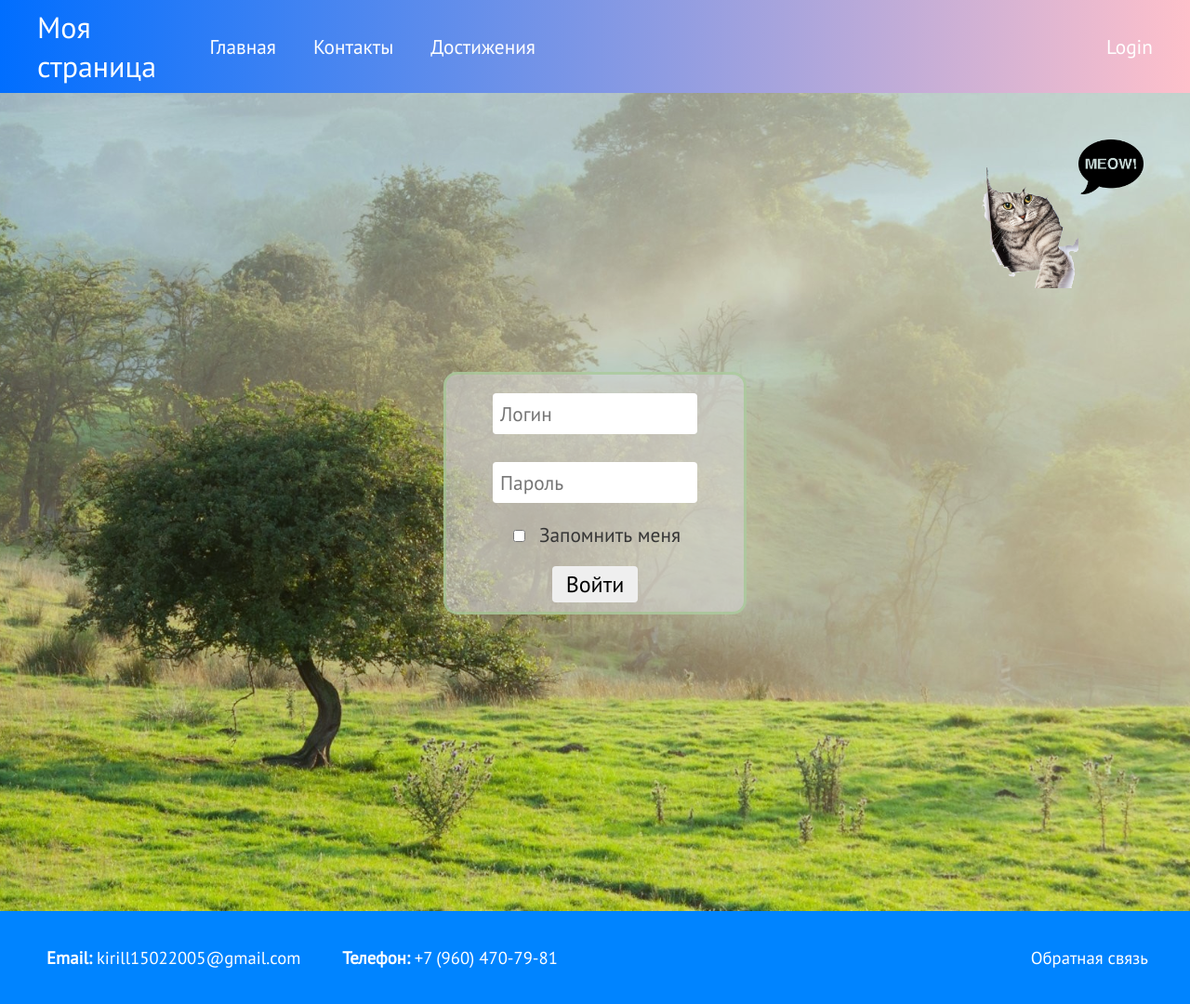
After one commit to FLISHL1/Site1, a PHP site: page /html/login.html in a window 1280 px wide. The commit adds this page. Shown: the whole page at 93% size. Run offline with PHP 8.4, Linux system fonts and the light colour scheme.

Commit message:
progress form

```diff
--- /dev/null
+++ b/html/login.html
@@ -0,0 +1,59 @@
+<!DOCTYPE html>
+<html lang="ru">
+<head>
+    <meta name="viewport" content="width=device-width, initial-scale=1.0">
+    <meta charset="utf-8">
+    <title>Главная</title>
+    <link rel="stylesheet" type="text/css" href="../static/css/main.css" media="screen">
+    <link rel="stylesheet" type="text/css" href="../static/css/header.css" media="screen">
+    <link rel="stylesheet" type="text/css" href="../static/css/login.css" media="screen">
+
+    <link rel="preconnect" href="https://fonts.googleapis.com">
+    <link rel="preconnect" href="https://fonts.gstatic.com" crossorigin>
+    <link href="https://fonts.googleapis.com/css2?family=PT+Sans&display=swap" rel="stylesheet">
+
+    <!-- <meta name="http-equiv=&quot;Content-Type&quot;" content="text/html; charset=utf-8"> -->
+
+</head>
+
+<body>
+    <header>
+        <nav class='navbar'>
+            <a href="../index.html" class="navbtn" id="mainbtn">Моя страница</a>
+            <a href="../index.html" class="navbtn">Главная</a>
+            <a href="#bottom" class="navbtn">Контакты</a>
+            <a href="" class="navbtn">Достижения</a>
+        </nav>
+        <a class="navbtn" id="loginbtn" href="html/login.html">Login</a>
+    </header>
+
+
+    <main>
+
+        <div>
+            <img src="../static/image/meow!.png" width="70px" style="float: right; margin: 50px 50px 0 0;">
+            <img src="../static/image/image_cat.png" width="130px" style="float: right; margin: 80px 0 0 0;">
+        </div>
+        <form  action="https://httpbin.org/post" method="POST">
+            <input type="text" name="login"  class="input" placeholder="Логин">
+            <input type="password" name="password"  class="input" placeholder="Пароль">
+            <label class="label_checkbox">
+                <input type="checkbox" name="remeber" class="checkbox">Запомнить меня
+            </label>
+            <input type="submit" class="btn" value="Войти">
+
+        </form>
+
+    </main>
+
+
+    <footer>
+        <div class="contact" id="bottom">
+        <p class="contact_text"><b>Email:</b> kirill15022005@gmail.com</p>
+        <p class="contact_text"><b>Телефон:</b> +7 (960) 470-79-81</p>
+        </div>
+        <a href="feedback.html" class="contact_text navbtn">Обратная связь</a>
+    </footer>
+
+
+</body>
--- /dev/null
+++ b/static/css/login.css
@@ -0,0 +1,40 @@
+form{
+    border: solid 3px rgba(153, 199, 135, 0.582);
+    border-radius: 15px;
+    display: flex;
+    flex-direction: column;
+    width: 25%;
+    background-color: rgba(211, 211, 211, 0.61);
+    margin: 300px auto 0 auto;
+}
+
+.input{
+    margin: 20px 50px 10px 50px;
+    padding: 8px;
+    border: 0;
+    border-radius: 4px;
+    font-family: 'PT Sans', sans-serif;
+    font-size: 16pt;
+
+}
+
+.checkbox{
+    margin-right: 15px;
+    border: 0;
+}
+
+.label_checkbox{
+    margin: 10px auto 10px auto;
+    font-family: 'PT Sans', sans-serif;
+    font-size: 16pt;
+    color: rgb(54, 54, 54);
+}
+
+.btn{
+    margin: 10px auto 10px auto;
+    font-family: 'PT Sans', sans-serif;
+    font-size: 18pt;
+    border: 0;
+    border-radius: 4px;
+    padding: 4px 15px 4px 15px;
+}
--- a/static/css/main.css
+++ b/static/css/main.css
@@ -6,9 +6,9 @@ body{
 
 
 main{
+    overflow: auto;
     min-width: 99vw;
     min-height: 110vh;
-    /* top: 50px; */
     margin: 0;
     background-color: rgba(21, 135, 170, 0.2);
     background-repeat:no-repeat;
@@ -29,7 +29,13 @@ main{
     padding: 10px;
     border-radius: 5px;
 }
-
+.cat{
+    /* float: right;
+    margin: 125px 50px 0 0; */
+    position: absolute;
+    top: 220px;
+    right: 30px;
+}
 table {
     position: absolute;
     text-align: center;
```
Also changed, not shown: html/feedback.html (added, +55 -0 lines), index.html (+4 -4 lines), static/css/feedback.css (added, +40 -0 lines).
